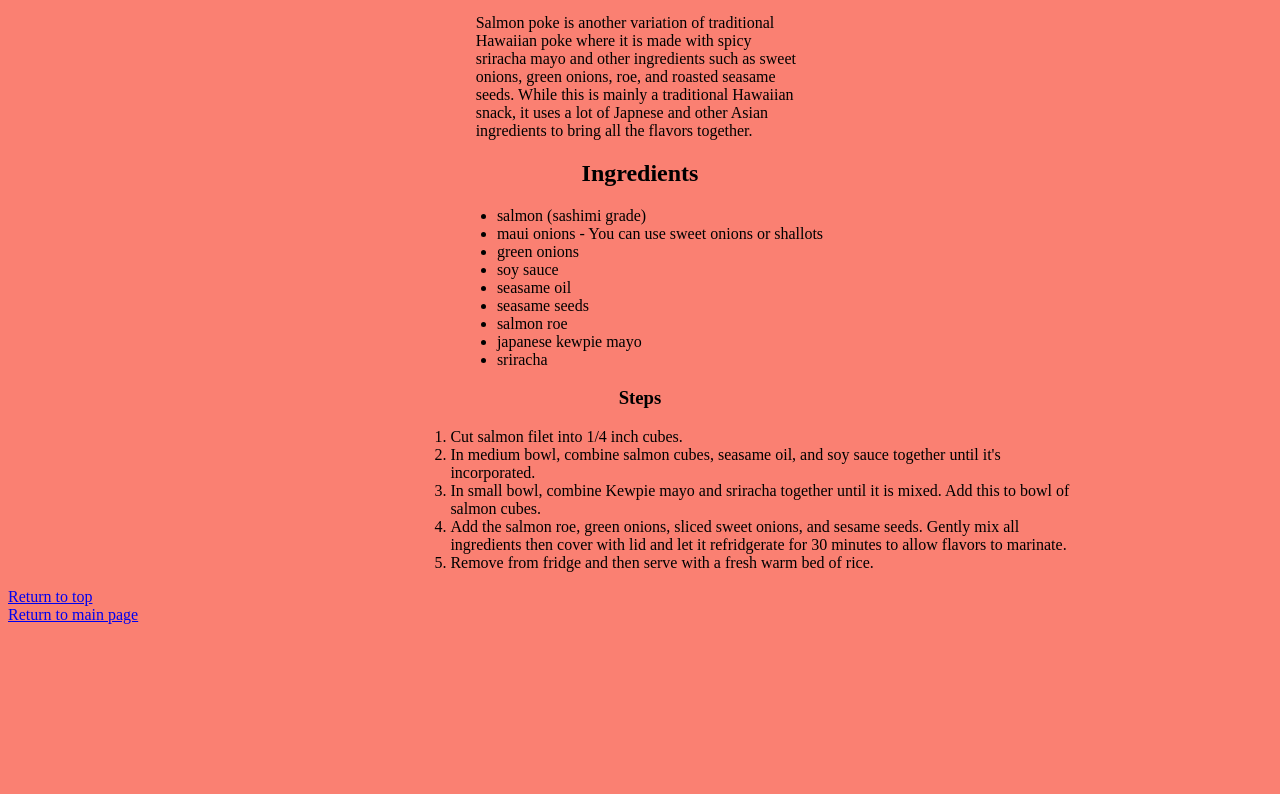
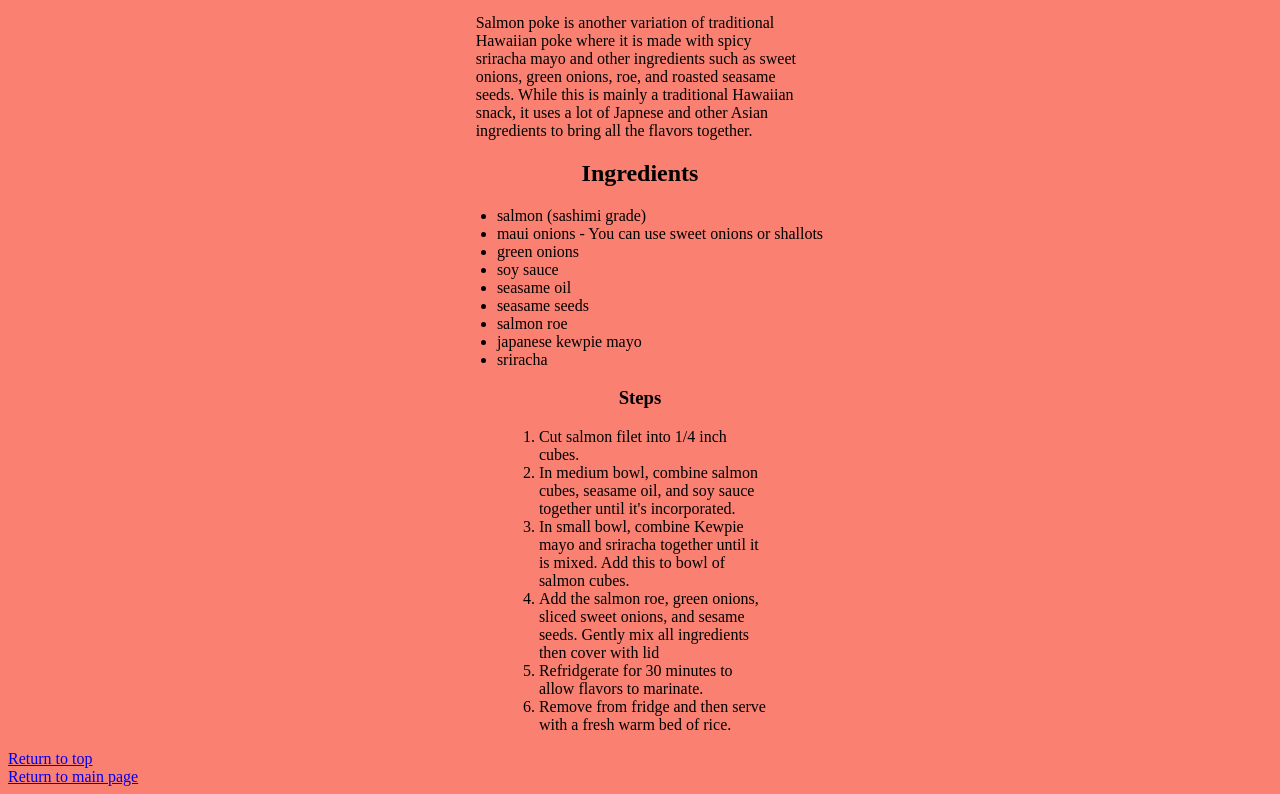
Before and after one commit to notwhitelisted/The-Odin-Project, a website: page projectRecipes/recipes/spicymayo.html in a window 1280 px wide. Shown: the part 982-1776 px from the top of the page. Before the commit the page ends 1614 px from the top, so only its background shows below. Drawn offline with Linux system fonts and the light colour scheme.

Commit message:
fixed formatting spicymayo html + css

```diff
--- a/projectRecipes/recipes/spicymayo.css
+++ b/projectRecipes/recipes/spicymayo.css
@@ -37,6 +37,6 @@ ul, ol {
 }
 
 ol {
-    padding-left: 35%;
-    padding-right: 15%;
+    padding-left: 42%;
+    padding-right: 40%;
 }
--- a/projectRecipes/recipes/spicymayo.html
+++ b/projectRecipes/recipes/spicymayo.html
@@ -30,7 +30,8 @@
         <li>Cut salmon filet into 1/4 inch cubes.</li>
         <li>In medium bowl, combine salmon cubes, seasame oil, and soy sauce together until it's incorporated.</li>
         <li>In small bowl, combine Kewpie mayo and sriracha together until it is mixed. Add this to bowl of salmon cubes.</li>
-        <li>Add the salmon roe, green onions, sliced sweet onions, and sesame seeds. Gently mix all ingredients then cover with lid and let it refridgerate for 30 minutes to allow flavors to marinate.</li>
+        <li>Add the salmon roe, green onions, sliced sweet onions, and sesame seeds. Gently mix all ingredients then cover with lid</li>
+        <li>Refridgerate for 30 minutes to allow flavors to marinate.</li>
         <li>Remove from fridge and then serve with a fresh warm bed of rice.</li>
     </ol>
 
```
